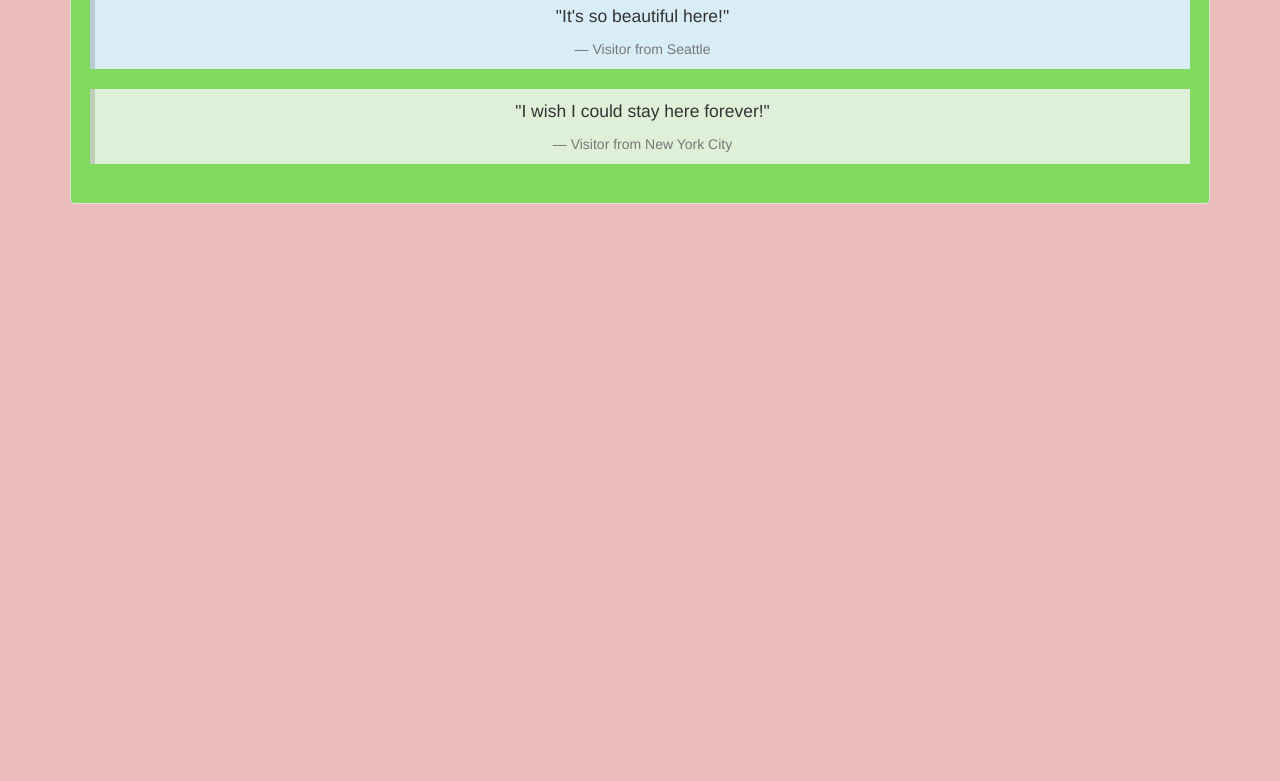
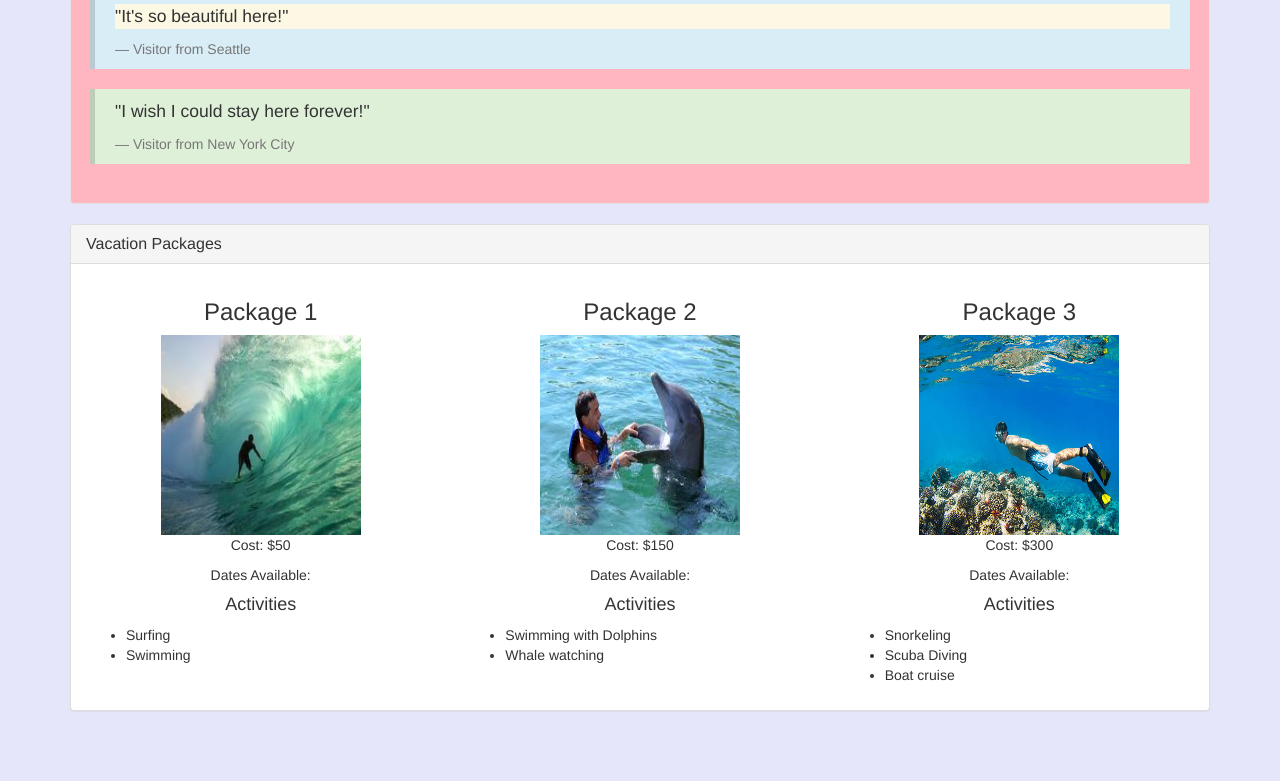
Before and after one commit to TSiu88/vacation-site, a plain HTML site: page index.html in a window 1280 px wide. Shown: the part 409-1190 px from the top of the page. Before the commit the page ends 800 px from the top, so only its background shows below. Drawn offline with Linux system fonts and the light colour scheme.

Commit message:
add pictures, grid, and text content

```diff
--- /dev/null
+++ b/css/styles.css
@@ -0,0 +1,30 @@
+body{
+  background-color: lavender;
+  padding: 50px;
+}
+
+.well {
+  background-color: lightpink;
+}
+
+.jumbotron{
+  background-color: lightgoldenrodyellow;
+  color: blueviolet;
+  text-align: center;
+}
+
+.jumbotron p{
+  color: darkcyan;
+  font-weight: bold;
+}
+img{
+  width: 200px;
+  height: 200px;
+
+}
+.col-md-4{
+  text-align: center;
+}
+ul{
+  text-align: left;
+}
--- a/index.html
+++ b/index.html
@@ -4,6 +4,7 @@
     <title>
       Vacation Site </title>
     <link href="css/bootstrap.css" rel="stylesheet" type="text/css">
+    <link rel="stylesheet" href="css/styles.css">
   </head>
   <body>
     <div class="container">
@@ -19,7 +20,7 @@
         <h2>Quotes from Other Visitors</h2>
 
         <blockquote class="bg-info">
-          <p>"It's so beautiful here!"</p>
+          <p class="bg-warning">"It's so beautiful here!"</p>
           <footer>Visitor from Seattle</footer>
         </blockquote>
 
@@ -29,7 +30,49 @@
         </blockquote>
       </div>
 
-
+      <div class="panel panel-default">
+        <div class="panel-heading">
+          <h2 class= "panel-title">Vacation Packages</h2>
+        </div>
+        <div class="panel-body">
+          <div class="row">
+            <div class="col-md-4">
+              <h3>Package 1</h3>
+              <img src="img/package1.jpg" alt="First package">
+              <p>Cost: $50</p>
+              <p>Dates Available: </p>
+              <h4>Activities</h4>
+              <ul>
+                <li>Surfing</li>
+                <li>Swimming</li>
+              </ul>
+            </div>
+            <div class="col-md-4">
+              <h3>Package 2</h3>
+              <img src="img/package2.jpeg" alt="Second package">
+              <p>Cost: $150</p>
+              <p>Dates Available: </p>
+              <h4>Activities</h4>
+              <ul>
+                <li>Swimming with Dolphins</li>
+                <li>Whale watching</li>
+              </ul>
+            </div>
+            <div class="col-md-4">
+              <h3>Package 3</h3>
+              <img src="img/package3.jpg" alt="Third package">
+              <p>Cost: $300</p>
+              <p>Dates Available: </p>
+              <h4>Activities</h4>
+              <ul>
+                <li>Snorkeling</li>
+                <li>Scuba Diving</li>
+                <li>Boat cruise</li>
+              </ul>
+            </div>
+          </div>
+        </div>
+      </div>
     </div>
 
   </body>
```
Also changed, not shown: css/bootstrap.css, img/package1.jpg (added), img/package2.jpeg (added), img/package3.jpg (added).
